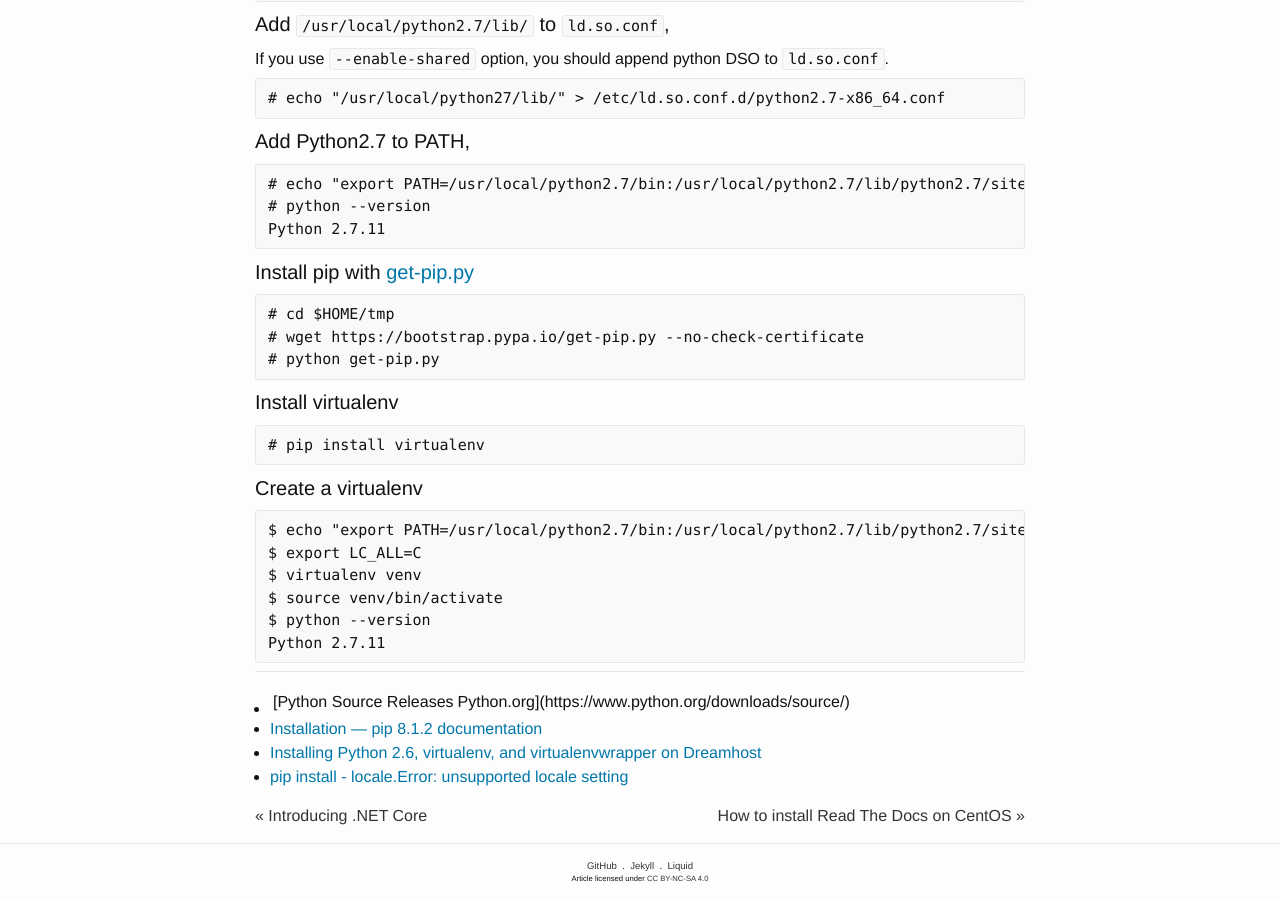
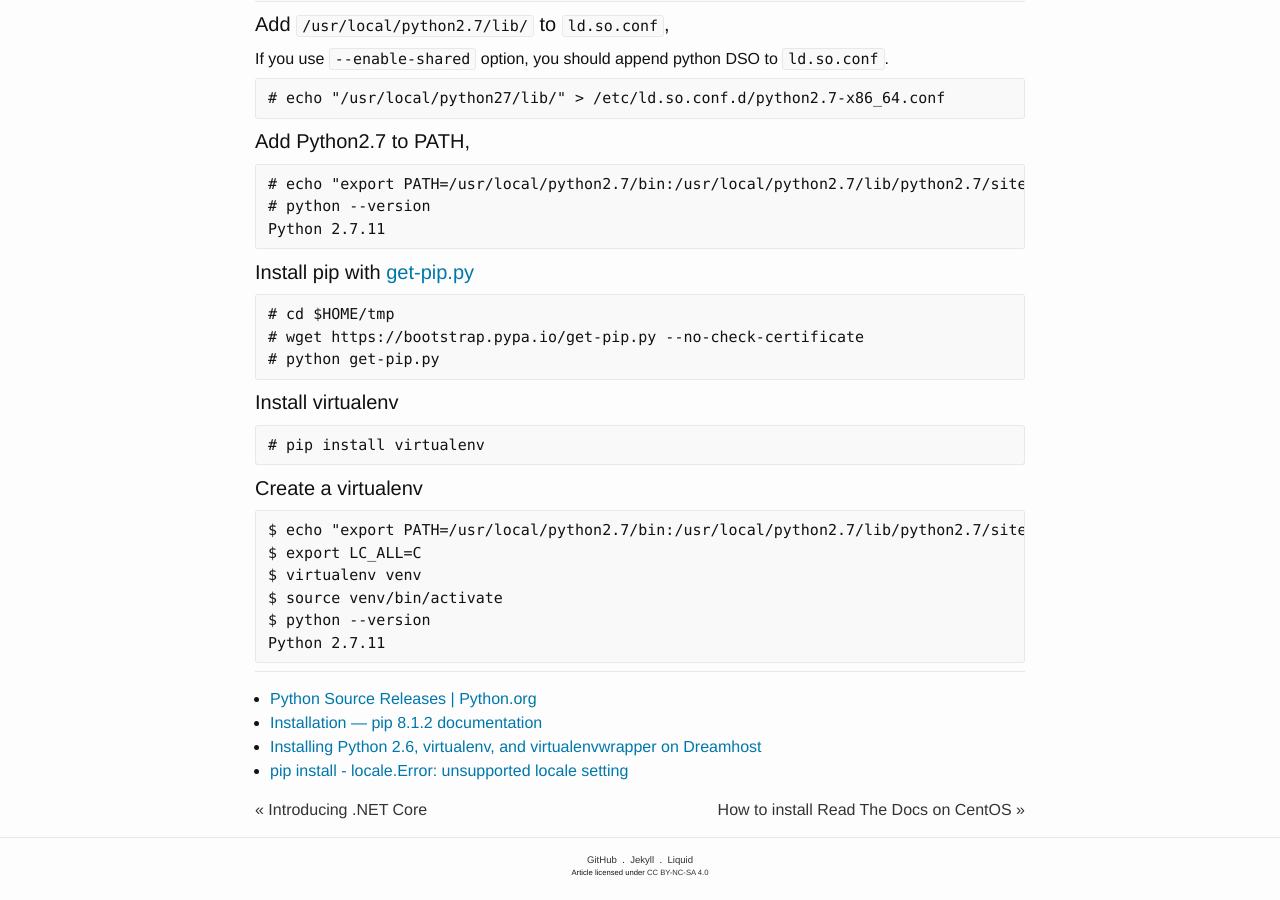
Before and after one commit to ousiax/ousiax.github.io, a Jekyll site: the page built from _posts/2016-05-11-how-to-install-python-2.7-from-source-on-centos.md, in a window 1280 px wide and 900 px high, scrolled down 2055 px. Built offline with Jekyll 4.4.1, drawn with Linux system fonts in a browser that asks for light colours; comment, search, counter and statistics services are not loaded.

Commit message:
Update 2016-05-11-how-to-install-python-2.7-from-source-on-centos.md

```diff
--- a/_posts/2016-05-11-how-to-install-python-2.7-from-source-on-centos.md
+++ b/_posts/2016-05-11-how-to-install-python-2.7-from-source-on-centos.md
@@ -130,7 +130,7 @@ If you use `--enable-shared` option, you should append python DSO to `ld.so.conf
 
 * * *
 
-* [Python Source Releases | Python.org](https://www.python.org/downloads/source/)
+* [Python Source Releases \| Python.org](https://www.python.org/downloads/source/)
 * [Installation — pip 8.1.2 documentation](https://pip.pypa.io/en/stable/installing/#installing-with-get-pip-py)
 * [Installing Python 2.6, virtualenv, and virtualenvwrapper on Dreamhost](http://andrew.io/weblog/2010/02/installing-python-2-6-virtualenv-and-virtualenvwrapper-on-dreamhost/)
 * [pip install - locale.Error: unsupported locale setting](http://stackoverflow.com/questions/36394101/pip-install-locale-error-unsupported-locale-setting/36394262#36394262)
```
